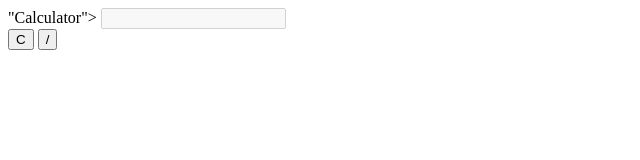
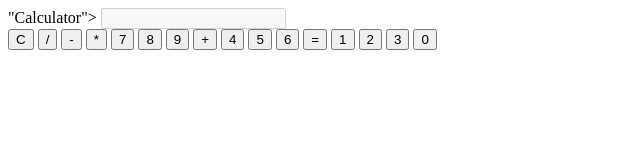
Before and after one commit to RyanEakins/Odin-project-calculator, a plain HTML site: page index.html in a window 1280 px wide. Shown: the whole page, without its empty margins (0-640 px from the left). Drawn offline with Linux system fonts and the light colour scheme.

Commit message:
Complete html buttons for calculator and set up framework for CSS.

```diff
--- a/index.html
+++ b/index.html
@@ -12,6 +12,21 @@
         <div class="buttons">
             <button class="button clear" onclick="clearDisplay()">C</button>
             <button class="button operator" onclick="appendOp('%')">/</button>
+            <button class="button operator" onclick="apendOp('-')">-</button>
+            <button class="button operator" onclick="appendOp('*')">*</button>
+            <button class="button operator" onclick="appendNum('7')">7</button>
+            <button class="button operator" onclick="appendNum('8')">8</button>
+            <button class="button operator" onclick="appendNum('9')">9</button>
+            <button class="button operator" onclick="appendOp('+')">+</button>
+            <button class="button operator" onclick="appendNum('4')">4</button>
+            <button class="button operator" onclick="appendNum('5')">5</button>
+            <button class="button operator" onclick="appendNum('6')">6</button>
+            <button class="button operator" onclick="calculator()">=</button>
+            <button class="button operator" onclick="appendNum('1')">1</button>
+            <button class="button opeartor" onclick="appendNum('2')">2</button>
+            <button class="button operator" onclick="appendNum('3')">3</button>
+            <button class="button operator" onclick="appendNum('0')">0</button>
+        </div>
     </div>
     <script src="calculator.js"></script>
 </body>
--- a/styles.css
+++ b/styles.css
@@ -0,0 +1,19 @@
+body {
+
+}
+
+.calculator {
+
+}
+
+.display {
+
+}
+
+.buttons {
+
+}
+
+.button (
+
+)
```
